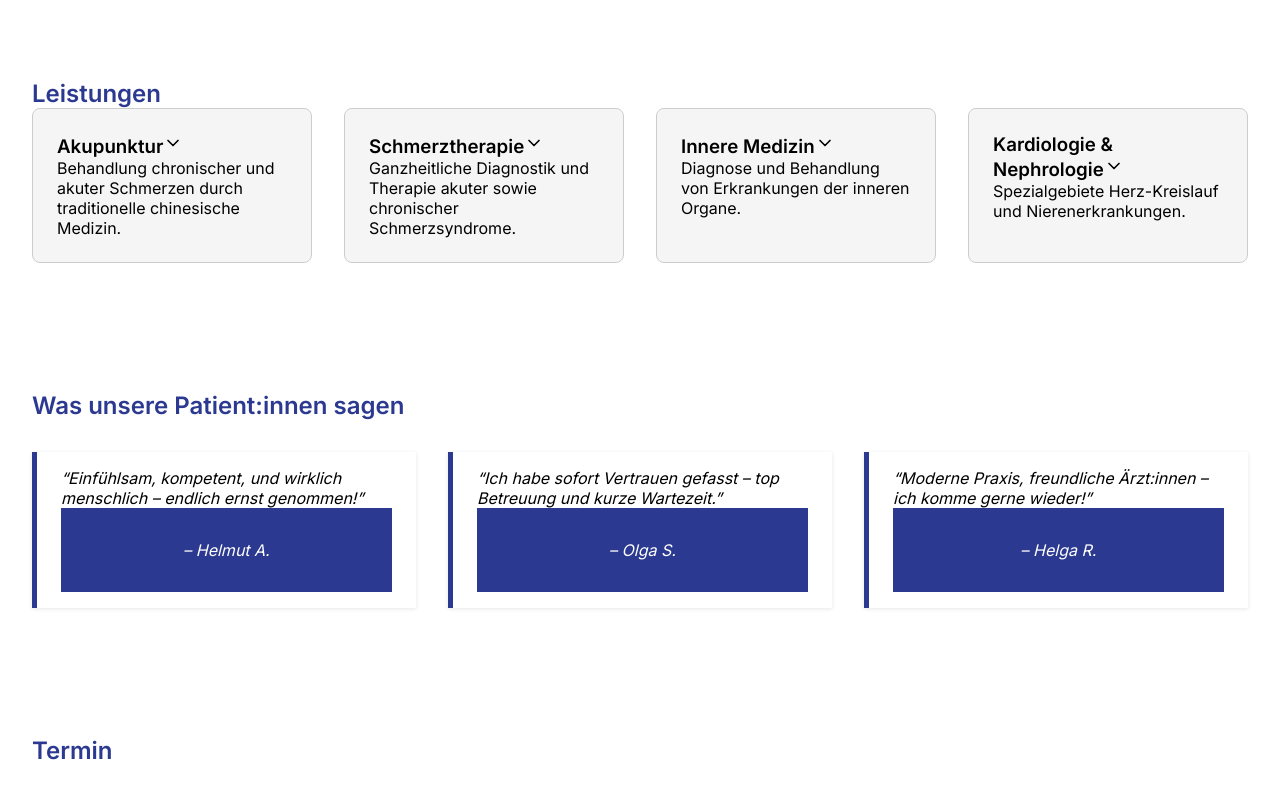
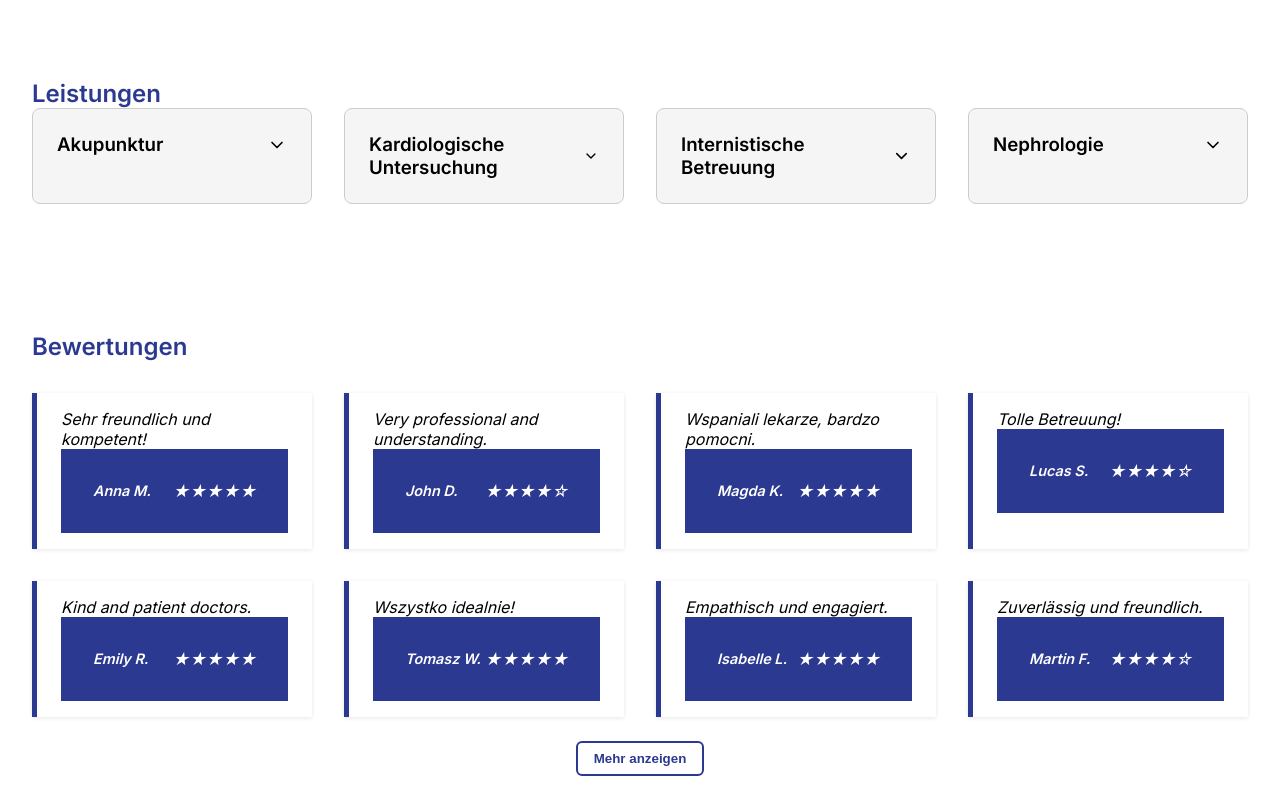
Before and after one commit to lokalino/dr-doerr, a React (Vite) app: page / in a window 1280 px wide. Shown: the part 640-1435 px from the top of the page. Built offline with nearby package versions, Linux system fonts and the light colour scheme.

Commit message:
Update testimonials, appointment form, services and styling

```diff
--- a/package.json
+++ b/package.json
@@ -18,6 +18,7 @@
     "react-datepicker": "^8.3.0",
     "react-dom": "^19.1.0",
     "react-i18next": "^15.5.1",
+    "react-icons": "^5.5.0",
     "uuid": "^11.1.0"
   },
   "devDependencies": {
--- a/src/components/Appointment.jsx
+++ b/src/components/Appointment.jsx
@@ -8,7 +8,7 @@ const Appointment = () => {
   const [selectedDoctor, setSelectedDoctor] = useState('')
   const [selectedDate, setSelectedDate] = useState(null)
   const [selectedTime, setSelectedTime] = useState('')
-  const [formData, setFormData] = useState({ name: '', email: '', insurance: '' })
+  const [formData, setFormData] = useState({ name: '', email: '', insurance: '', phone: '' })
   const [errors, setErrors] = useState({})
 
   const availableTimes = ['09:00', '10:00', '11:00', '14:00', '15:00', '16:00']
@@ -25,6 +25,7 @@ const Appointment = () => {
     if (!selectedTime) newErrors.time = t('form.chooseTime') || 'Choose a time'
     if (!formData.name) newErrors.name = t('form.name') || 'Name is required'
     if (!formData.email) newErrors.email = t('form.email') || 'Email is required'
+    if (!formData.phone) newErrors.phone = t('form.phone') || 'Phone number is required'
     if (!formData.insurance) newErrors.insurance = t('form.insurance') || 'Insurance is required'
     return newErrors
   }
@@ -98,6 +99,15 @@ const Appointment = () => {
 
         <input
           type="text"
+          name="phone"
+          placeholder={t('phone') || 'Phone'}
+          value={formData.phone}
+          onChange={handleChange}
+        />
+        {errors.phone && <small style={{ color: 'red' }}>{errors.phone}</small>}
+
+        <input
+          type="text"
           name="insurance"
           placeholder={t('form.insurance') || 'Insurance number'}
           value={formData.insurance}
--- a/src/components/Header.jsx
+++ b/src/components/Header.jsx
@@ -3,7 +3,6 @@ const Header = () => (
     <div className="hero-content">
       <h1>Ordination Dr. Dörr</h1>
       <p>Ihr Fachärzteteam für Schmerztherapie, Innere Medizin, Kardiologie und mehr</p>
-
     </div>
   </header>
 )
--- a/src/components/Testimonials.jsx
+++ b/src/components/Testimonials.jsx
@@ -1,21 +1,60 @@
-const Testimonials = () => (
+import { useEffect, useState } from 'react'
+import { useTranslation } from 'react-i18next'
+
+const Testimonials = () => {
+  const { t } = useTranslation()
+  const [testimonials, setTestimonials] = useState([])
+  const [showAll, setShowAll] = useState(false)
+
+  useEffect(() => {
+    const demoTestimonials = [
+      { name: 'Anna M.', comment: 'Sehr freundlich und kompetent!', stars: 5, lang: 'de' },
+      { name: 'John D.', comment: 'Very professional and understanding.', stars: 4, lang: 'en' },
+      { name: 'Magda K.', comment: 'Wspaniali lekarze, bardzo pomocni.', stars: 5, lang: 'pl' },
+      { name: 'Lucas S.', comment: 'Tolle Betreuung!', stars: 4, lang: 'de' },
+      { name: 'Emily R.', comment: 'Kind and patient doctors.', stars: 5, lang: 'en' },
+      { name: 'Tomasz W.', comment: 'Wszystko idealnie!', stars: 5, lang: 'pl' },
+      { name: 'Isabelle L.', comment: 'Empathisch und engagiert.', stars: 5, lang: 'de' },
+      { name: 'Martin F.', comment: 'Zuverlässig und freundlich.', stars: 4, lang: 'de' },
+      { name: 'Natalie H.', comment: 'Highly recommend this practice.', stars: 5, lang: 'en' },
+      { name: 'Ewa Z.', comment: 'Lekarze godni polecenia.', stars: 4, lang: 'pl' },
+      { name: 'Ben K.', comment: 'Easy appointment and great care.', stars: 5, lang: 'en' },
+      { name: 'Katarzyna D.', comment: 'Świetna atmosfera i opieka.', stars: 5, lang: 'pl' },
+      { name: 'Paul H.', comment: 'Sehr gutes Team!', stars: 4, lang: 'de' },
+      { name: 'Sophia M.', comment: 'Lovely people.', stars: 5, lang: 'en' },
+      { name: 'Aleksander J.', comment: 'Bardzo polecam.', stars: 4, lang: 'pl' },
+      { name: 'Julia S.', comment: 'Fühle mich gut betreut.', stars: 5, lang: 'de' },
+      { name: 'Robert T.', comment: 'Quick and easy service.', stars: 5, lang: 'en' },
+      { name: 'Aneta B.', comment: 'Wspaniała opieka medyczna.', stars: 5, lang: 'pl' },
+      { name: 'Helena D.', comment: 'Kompetent und nett.', stars: 4, lang: 'de' },
+      { name: 'Grace N.', comment: 'Exceptional treatment.', stars: 5, lang: 'en' }
+    ]
+    setTestimonials(demoTestimonials)
+  }, [])
+
+  const displayed = showAll ? testimonials : testimonials.slice(0, 8)
+
+  return (
     <section id="testimonials" data-aos="fade-up">
-      <h2>Was unsere Patient:innen sagen</h2>
+      <h2>{t('nav.testimonials') || 'Patient Feedback'}</h2>
       <div className="testimonial-list">
-        <blockquote>
-          “Einfühlsam, kompetent, und wirklich menschlich – endlich ernst genommen!”
-          <footer>– Helmut A.</footer>
-        </blockquote>
-        <blockquote>
-          “Ich habe sofort Vertrauen gefasst – top Betreuung und kurze Wartezeit.”
-          <footer>– Olga S.</footer>
-        </blockquote>
-        <blockquote>
-          “Moderne Praxis, freundliche Ärzt:innen – ich komme gerne wieder!”
-          <footer>– Helga R.</footer>
-        </blockquote>
+        {displayed.map((item, idx) => (
+          <blockquote key={idx} data-aos="fade-in">
+            <p>{item.comment}</p>
+            <footer style={{ display: 'flex', justifyContent: 'space-between', alignItems: 'center' }}>
+              <span style={{ fontSize: '0.9rem', fontWeight: 'bold' }}>{item.name}</span>
+              <div>{'★'.repeat(item.stars)}{'☆'.repeat(5 - item.stars)}</div>
+            </footer>
+          </blockquote>
+        ))}
+      </div>
+      <div style={{ textAlign: 'center', marginTop: '1.5rem' }}>
+        <button onClick={() => setShowAll(!showAll)} className="btn-outline">
+          {showAll ? t('showLess') || 'Show less' : t('showMore') || 'Show more'}
+        </button>
       </div>
     </section>
   )
+}
 
-  export default Testimonials
+export default Testimonials
--- a/src/data/services.js
+++ b/src/data/services.js
@@ -1,19 +1,23 @@
 const services = [
   {
-      title: "Akupunktur",
-      description: "Behandlung chronischer und akuter Schmerzen durch traditionelle chinesische Medizin."
+    title: 'Akupunktur',
+    description: 'Traditionelle chinesische Therapie',
+    details: 'Akupunktur ist ein Teilgebiet der traditionellen chinesischen Medizin (TCM). Sie basiert auf der Vorstellung, dass die Lebensenergie (Qi) durch Meridiane fließt. Durch das Setzen feiner Nadeln an bestimmten Punkten wird der Energiefluss harmonisiert.'
   },
   {
-      title: "Schmerztherapie",
-      description: "Ganzheitliche Diagnostik und Therapie akuter sowie chronischer Schmerzsyndrome."
+    title: 'Kardiologische Untersuchung',
+    description: 'Herzgesundheit im Fokus',
+    details: 'Die kardiologische Untersuchung umfasst EKG, Ultraschalluntersuchung des Herzens und Blutdruckanalyse. Ziel ist die Früherkennung und Behandlung von Herzerkrankungen wie Herzinsuffizienz oder Rhythmusstörungen.'
   },
   {
-      title: "Innere Medizin",
-      description: "Diagnose und Behandlung von Erkrankungen der inneren Organe."
+    title: 'Internistische Betreuung',
+    description: 'Ganzheitliche medizinische Versorgung',
+    details: 'Als Fachärzte für Innere Medizin bieten wir Diagnostik und Therapie für Erkrankungen der inneren Organe wie Magen, Darm, Leber und Nieren. Unsere Betreuung erfolgt ganzheitlich, individuell und evidenzbasiert.'
   },
   {
-      title: "Kardiologie & Nephrologie",
-      description: "Spezialgebiete Herz-Kreislauf und Nierenerkrankungen."
+    title: 'Nephrologie',
+    description: 'Nierengesundheit & Dialyseberatung',
+    details: 'In der Nephrologie behandeln wir Patienten mit chronischen Nierenerkrankungen, Bluthochdruck und Stoffwechselstörungen. Bei Bedarf erfolgt eine individuelle Beratung zur Dialyse und Transplantation.'
   }
 ]
 
--- a/src/index.css
+++ b/src/index.css
@@ -429,3 +429,54 @@ footer a {
     margin: 0.5rem 0;
   }
 }
+.service-card.expanded {
+  background-color: #e8f0ff;
+  border: 2px solid #2b3990;
+  padding: 2rem;
+  transition: all 0.3s ease;
+}
+.service-card h3 span {
+  transition: transform 0.3s ease;
+  display: inline-block;
+}
+
+.service-card.expanded h3 span {
+  transform: rotate(180deg);
+}
+.service-card h3 {
+  display: flex;
+  justify-content: space-between;
+  align-items: center;
+}
+
+.arrow-icon {
+  transition: transform 0.3s ease;
+  display: inline-block;
+}
+
+.service-card.expanded .arrow-icon {
+  transform: rotate(180deg);
+}
+.service-card h3 {
+  display: flex;
+  justify-content: space-between;
+  align-items: center;
+}
+
+.arrow-icon {
+  transition: transform 0.3s ease;
+}
+
+.service-card.expanded .arrow-icon {
+  transform: rotate(180deg);
+}
+
+.service-description {
+  max-height: 0;
+  overflow: hidden;
+  transition: max-height 0.4s ease;
+}
+
+.service-card.expanded .service-description {
+  max-height: 500px;
+}
```
Also changed, not shown: 1 other file (tests, documents, lock files or other folders). Lines whose indentation alone changed are shown as unchanged.
